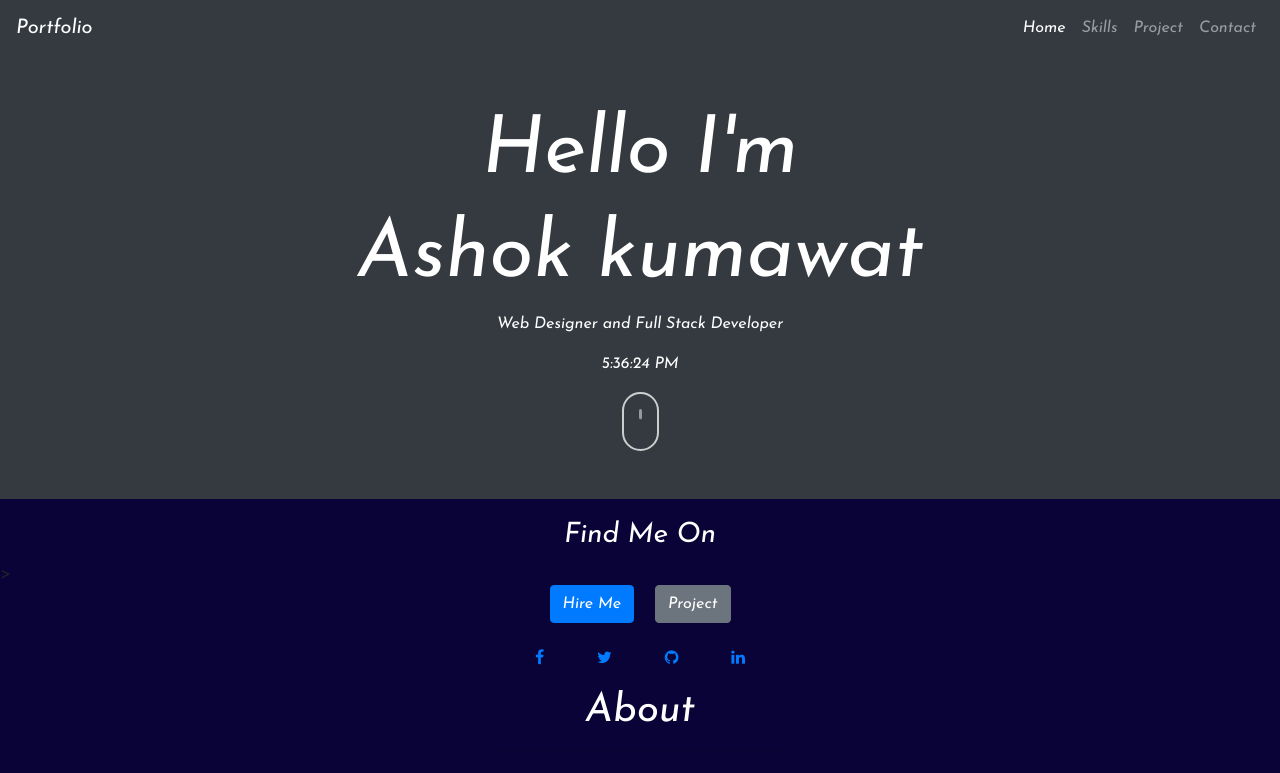
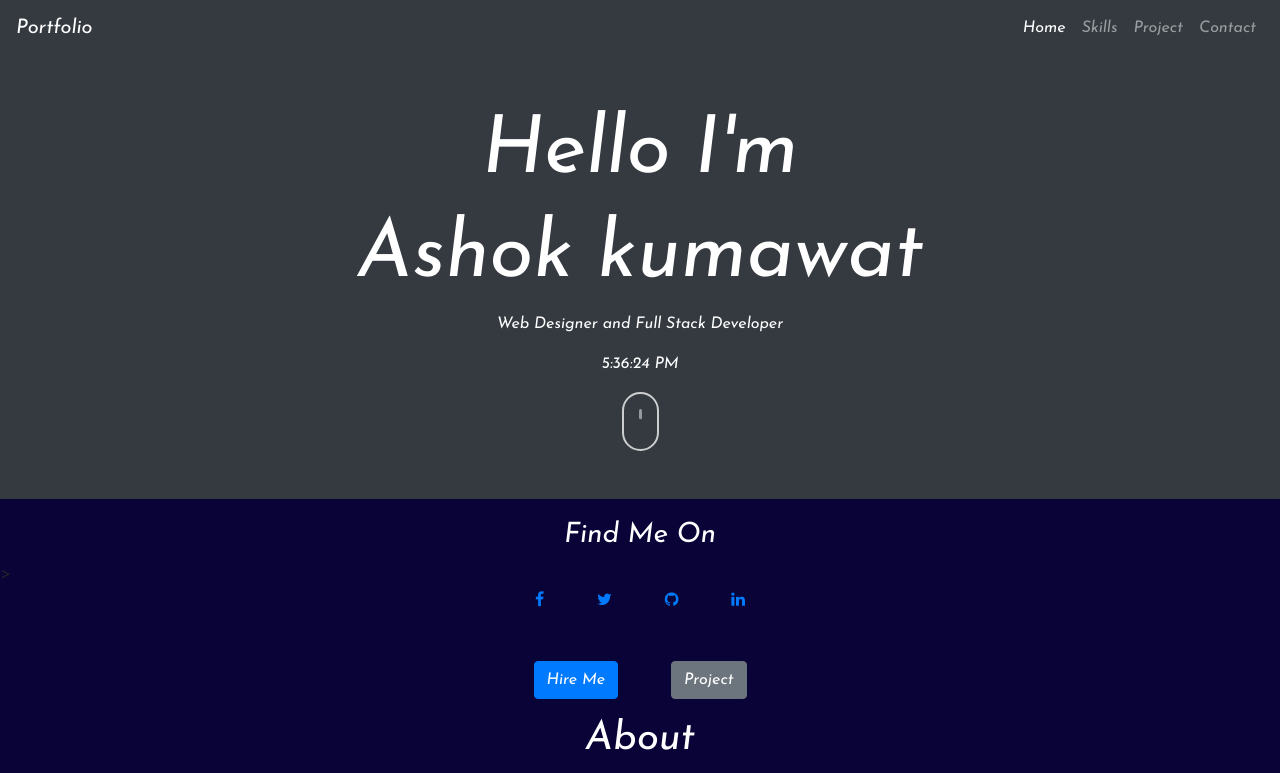
Before and after one commit to ASHOK1815/ashokportfolio.github.io, a plain HTML site: page index.html in a window 1280 px wide. Shown: the top 773 px of the page. Drawn offline with nearby package versions, Linux system fonts and the light colour scheme; files that its build step writes are made by us from their sources.

Commit message:
little change in button

```diff
--- a/index.html
+++ b/index.html
@@ -111,14 +111,9 @@
     </section>>
 
 
-<section class="container-fluid">
-
-  <center><a href="mailto:rupender20@gmail.com"><button type="button" class="btn btn-primary mr-3"></a>Hire Me</button>
-<a href="#project"><button type="button" class="btn btn-secondary"></a>Project</button>
-</center>
 
 <!-- this is the coding part of the icon part-->
-  <section class="container-fluid pt-4">
+  <section class="container-fluid pt-1">
          <center> <div class="social-menu  ">
 
 
@@ -138,6 +133,13 @@
 
           </div></center>
 </section>
+
+
+<section class="container-fluid pt-5">
+
+  <center><a href="mailto:rupender20@gmail.com"><button type="button" class="btn btn-primary mr-5"></a>Hire Me</button>
+<a href="#project"><button type="button" class="btn btn-secondary"></a>Project</button>
+</center>
 
 
 </section>
```
